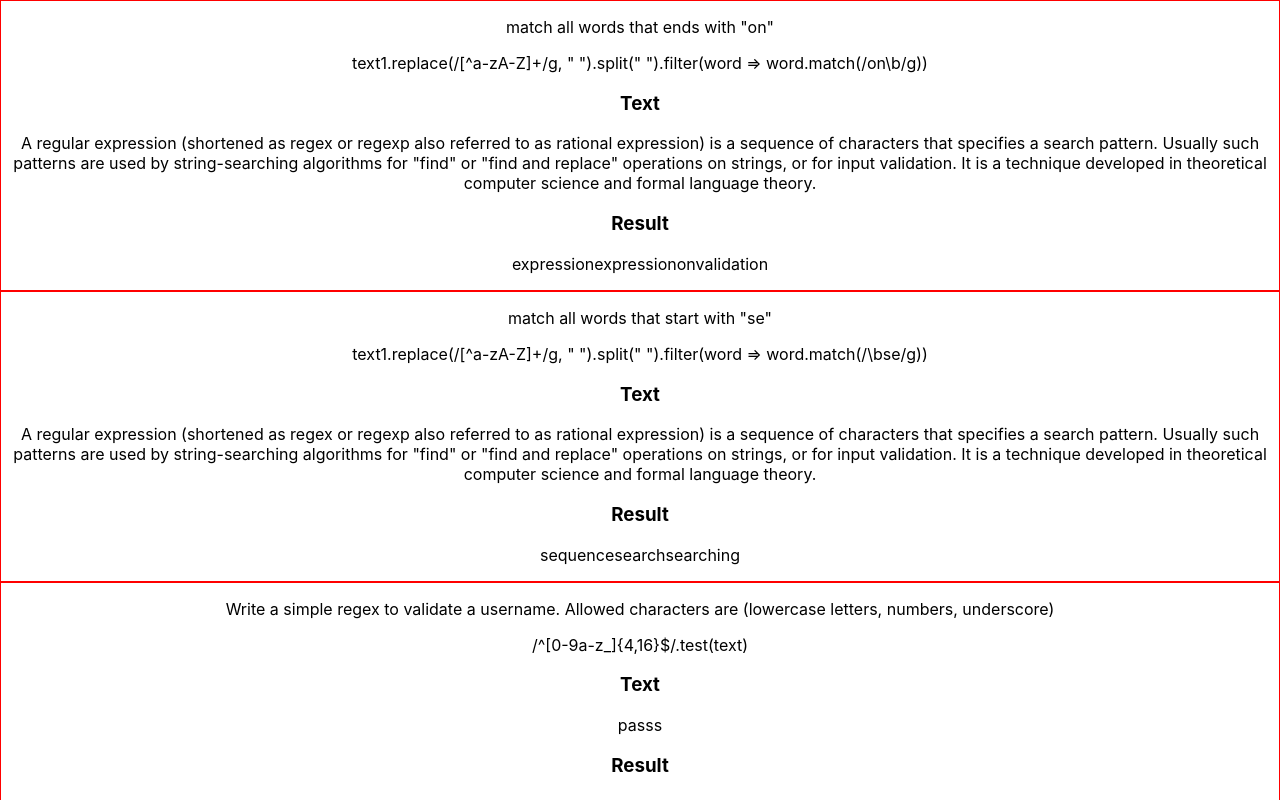
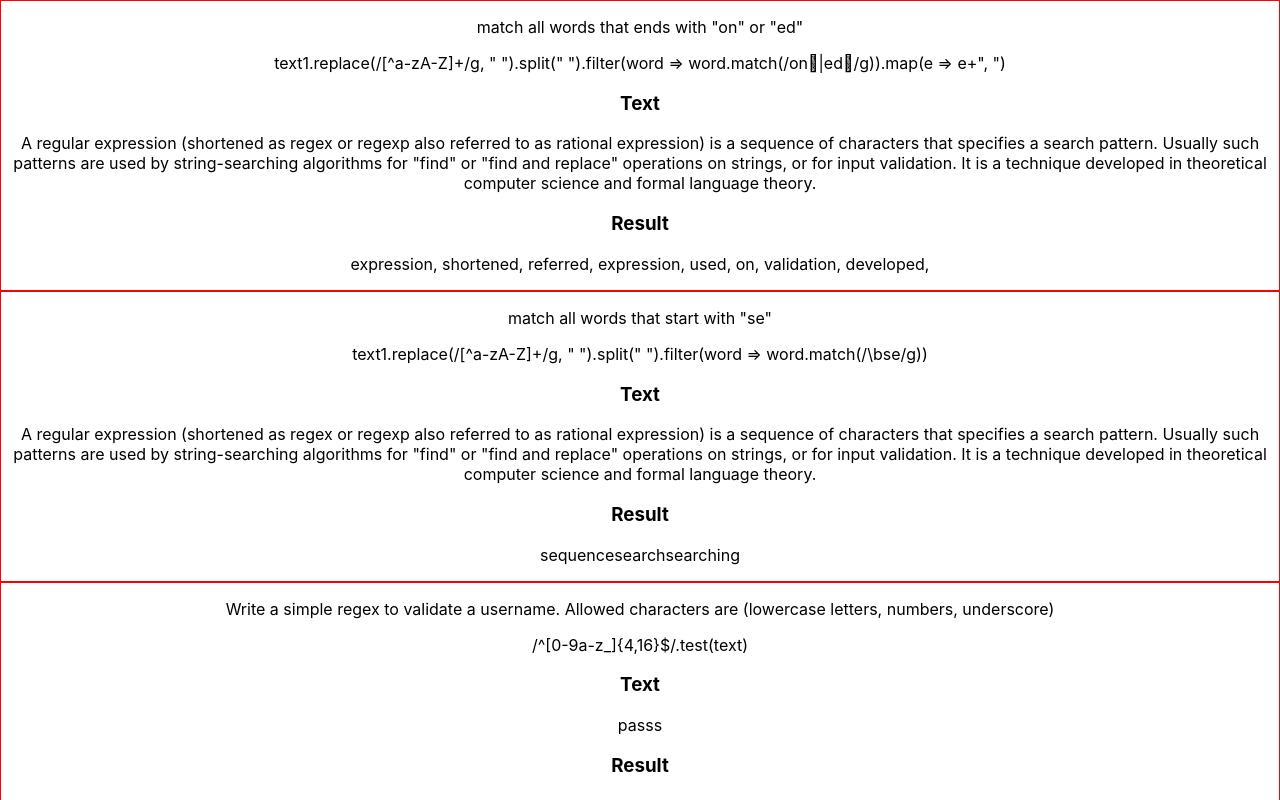
Before and after one commit to JavierV8/RegEx, a React (Create React App) app: page / in a window 1280 px wide. Shown: the top 800 px of the page. Built offline with nearby package versions, Linux system fonts and the light colour scheme.

Commit message:
refactor regex 1

```diff
--- a/src/components/compoent1.jsx
+++ b/src/components/compoent1.jsx
@@ -7,13 +7,13 @@ function App() {
 
 
   useEffect(() => {
-      setResult1(text1.replace(/[^a-zA-Z]+/g, " ").split(" ").filter(word => word.match(/on\b/g)));
+      setResult1(text1.replace(/[^a-zA-Z]+/g, " ").split(" ").filter(word => word.match(/on\b|ed\b/g)).map(e => e+", "));
   }, []);
   return (
     <div className="App">
       <div className="box">
-        <p>match all words that ends with "on"</p>
-        <p>text1.replace(/[^a-zA-Z]+/g, " ").split(" ").filter(word => word.match(/on\b/g))</p>
+        <p>match all words that ends with "on" or "ed"</p>
+        <p>{`text1.replace(/[^a-zA-Z]+/g, " ").split(" ").filter(word => word.match(/on\b|ed\b/g)).map(e => e+", ")`}</p>
         <h3>Text</h3>
         <p>{text1}</p>
 
```
